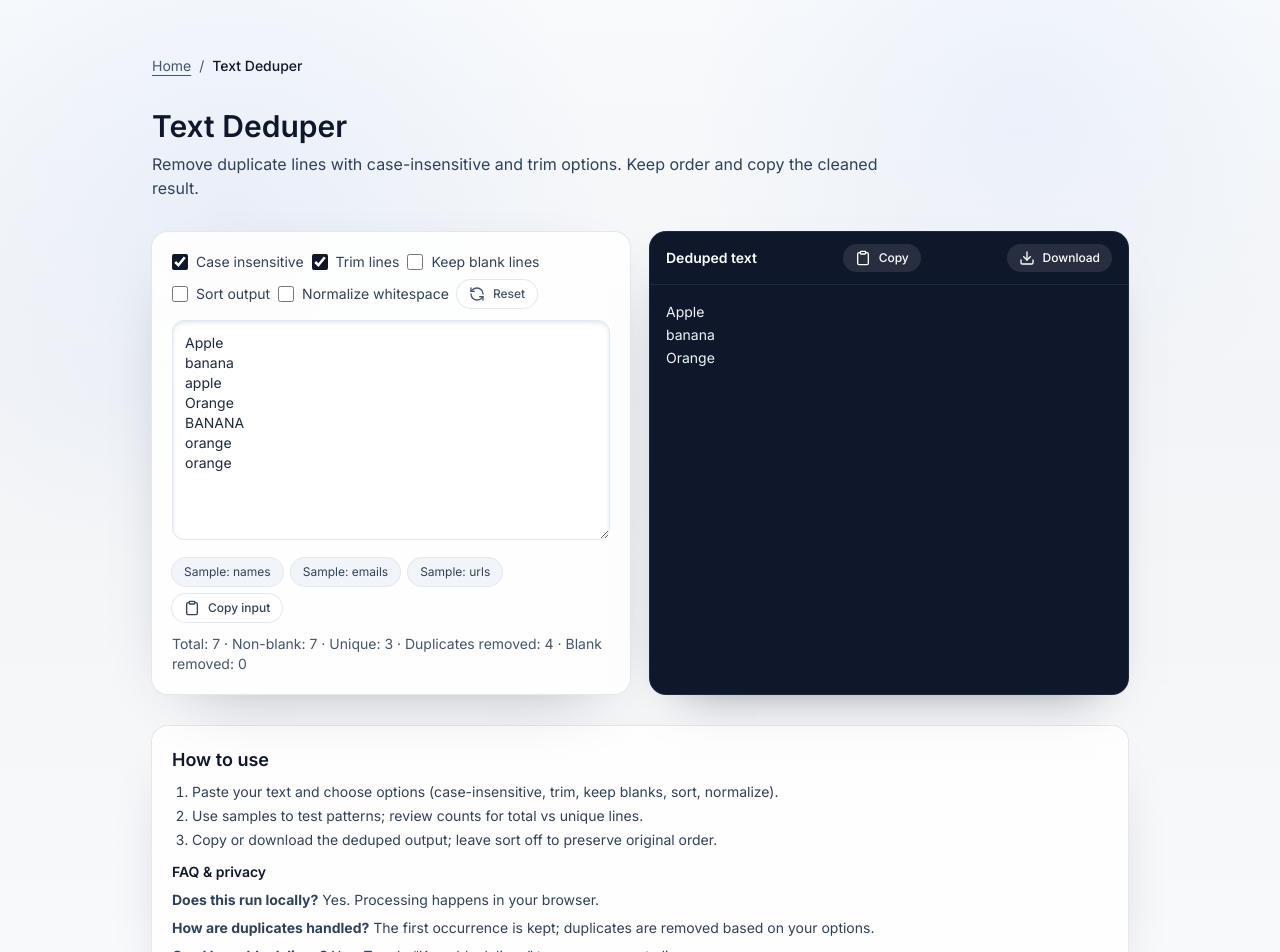
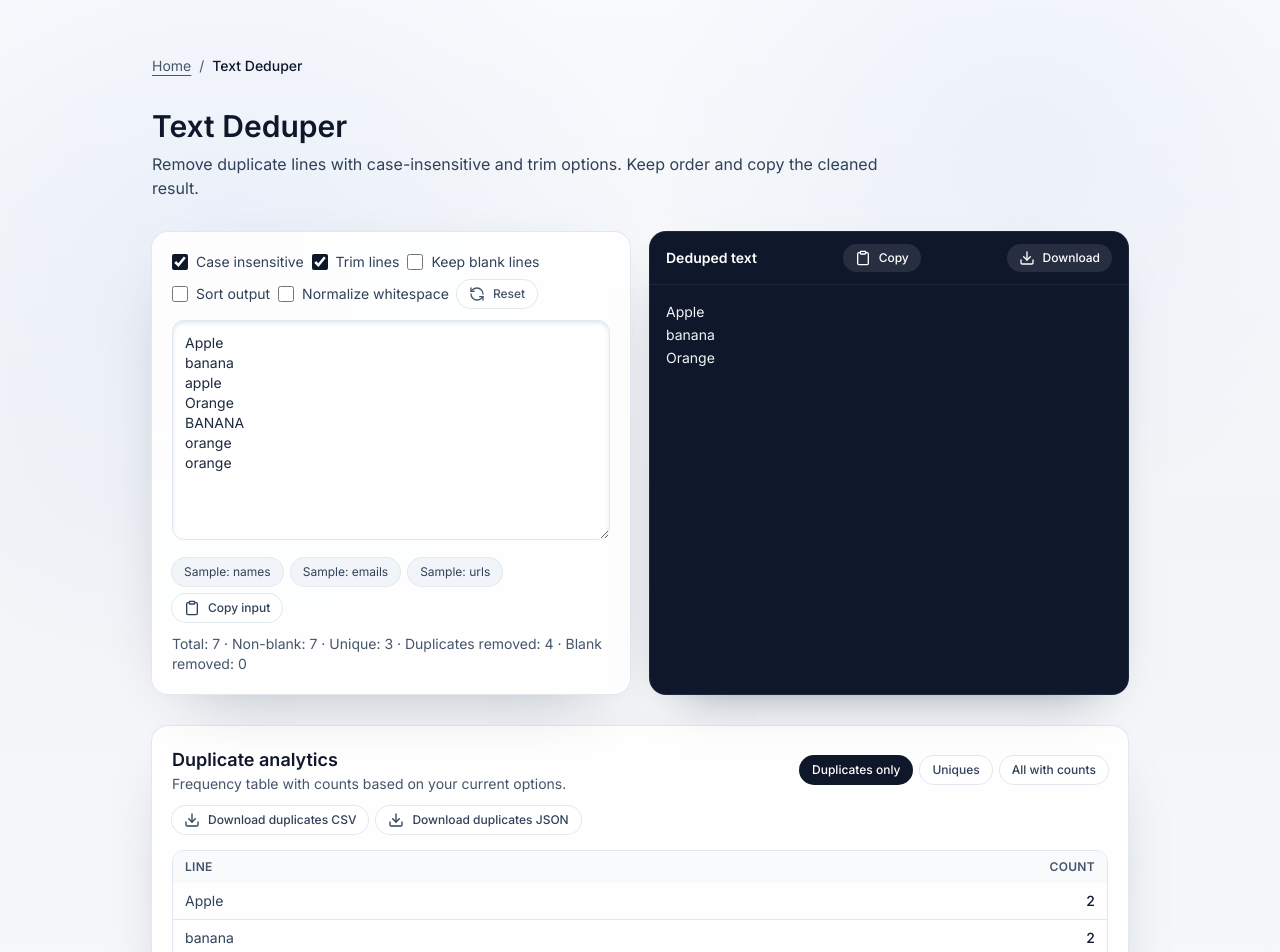
Before and after one commit to ChainPix/custom-website, a Next.js app: page /text-deduper in a window 1280 px wide. Shown: the top 952 px of the page. Built offline with nearby package versions, Linux system fonts and the light colour scheme; no server answers.

Commit message:
Added duplicate analytics with a frequency table, filter toggle (duplicates/uniques/all), and CSV/JSON downloads for duplicates

```diff
--- a/app/(tools)/text-deduper/TEXT_DEDUPER.md
+++ b/app/(tools)/text-deduper/TEXT_DEDUPER.md
@@ -8,6 +8,7 @@
 - Stats: Counts now follow the same normalization pipeline (total, non-blank, unique, duplicates removed, blank removed).
 - Performance: Debounced input processing to keep large pastes responsive.
 - UX: Renamed normalization toggle to "Normalize whitespace" with a tooltip clarifying the behavior.
+- Analytics: Added a frequency table with duplicate/unique filters and CSV/JSON duplicates download.
 - Accessibility: `aria-live` status, labeled output region, aria-labels on controls, focus-visible styling; copy status announced.
 - Content/SEO: Metadata plus on-page How-to/FAQ with privacy note; FAQPage JSON-LD injected.
 
--- a/app/(tools)/text-deduper/client.tsx
+++ b/app/(tools)/text-deduper/client.tsx
@@ -32,6 +32,7 @@ export default function TextDeduperClient() {
   const [copied, setCopied] = useState(false);
   const [error, setError] = useState("");
   const [copiedInput, setCopiedInput] = useState(false);
+  const [frequencyView, setFrequencyView] = useState<"duplicates" | "uniques" | "all">("duplicates");
   const MAX_LEN = 50000;
   const maxLenMessage = "Input too large, try file upload / enable worker mode / chunk mode.";
 
@@ -51,7 +52,7 @@ export default function TextDeduperClient() {
     return () => clearTimeout(timer);
   }, [input]);
 
-  const { output, stats } = useMemo(() => {
+  const { output, stats, frequencies } = useMemo(() => {
     if (error || debouncedInput.length > MAX_LEN) {
       return {
         output: "",
@@ -62,6 +63,7 @@ export default function TextDeduperClient() {
           duplicatesRemoved: 0,
           blankLinesRemoved: 0,
         },
+        frequencies: [] as Array<{ line: string; count: number }>,
       };
     }
     let lines = debouncedInput.split(/\r?\n/);
@@ -70,6 +72,7 @@ export default function TextDeduperClient() {
     }
     const seen = new Set<string>();
     const result: string[] = [];
+    const frequenciesMap = new Map<string, { line: string; count: number }>();
     const totalLines = lines.length;
     let nonBlankLines = 0;
     let blankLinesRemoved = 0;
@@ -86,6 +89,12 @@ export default function TextDeduperClient() {
         nonBlankLines += 1;
       }
       includedLines += 1;
+      const existing = frequenciesMap.get(key);
+      if (existing) {
+        existing.count += 1;
+      } else {
+        frequenciesMap.set(key, { line: normalized, count: 1 });
+      }
       if (!seen.has(key)) {
         seen.add(key);
         result.push(normalized);
@@ -93,6 +102,10 @@ export default function TextDeduperClient() {
     }
     if (options.sort) {
       result.sort((a, b) => a.localeCompare(b));
+    }
+    const frequencies = Array.from(frequenciesMap.values());
+    if (options.sort) {
+      frequencies.sort((a, b) => a.line.localeCompare(b.line));
     }
     const uniqueLines = result.length;
     const duplicatesRemoved = Math.max(includedLines - uniqueLines, 0);
@@ -105,6 +118,7 @@ export default function TextDeduperClient() {
         duplicatesRemoved,
         blankLinesRemoved,
       },
+      frequencies,
     };
   }, [debouncedInput, error, options]);
 
@@ -114,6 +128,18 @@ export default function TextDeduperClient() {
   const duplicatesRemovedCount = stats.duplicatesRemoved;
   const blankRemovedCount = stats.blankLinesRemoved;
 
+  const filteredFrequencies = useMemo(() => {
+    if (frequencyView === "duplicates") {
+      return frequencies.filter((row) => row.count > 1);
+    }
+    if (frequencyView === "uniques") {
+      return frequencies.filter((row) => row.count === 1);
+    }
+    return frequencies;
+  }, [frequencies, frequencyView]);
+
+  const duplicatesReport = useMemo(() => frequencies.filter((row) => row.count > 1), [frequencies]);
+
   const handleCopy = async () => {
     try {
       await navigator.clipboard.writeText(output);
@@ -122,6 +148,33 @@ export default function TextDeduperClient() {
     } catch (err) {
       console.error("Copy failed", err);
     }
+  };
+
+  const downloadDuplicatesReport = (format: "csv" | "json") => {
+    if (!duplicatesReport.length) return;
+    if (format === "json") {
+      const blob = new Blob([JSON.stringify(duplicatesReport, null, 2)], { type: "application/json" });
+      const url = URL.createObjectURL(blob);
+      const a = document.createElement("a");
+      a.href = url;
+      a.download = "text-deduper-duplicates.json";
+      a.click();
+      URL.revokeObjectURL(url);
+      return;
+    }
+    const header = "line,count";
+    const rows = duplicatesReport.map((row) => {
+      const safeLine = `"${row.line.replace(/"/g, '""')}"`;
+      return `${safeLine},${row.count}`;
+    });
+    const csv = [header, ...rows].join("\n");
+    const blob = new Blob([csv], { type: "text/csv" });
+    const url = URL.createObjectURL(blob);
+    const a = document.createElement("a");
+    a.href = url;
+    a.download = "text-deduper-duplicates.csv";
+    a.click();
+    URL.revokeObjectURL(url);
   };
 
   return (
@@ -328,6 +381,91 @@ export default function TextDeduperClient() {
       </div>
 
       <div className="rounded-2xl bg-white/90 p-5 shadow-[var(--shadow-soft)] ring-1 ring-slate-200">
+        <div className="flex flex-wrap items-center justify-between gap-3">
+          <div>
+            <h2 className="text-lg font-semibold text-slate-900">Duplicate analytics</h2>
+            <p className="text-sm text-slate-600">Frequency table with counts based on your current options.</p>
+          </div>
+          <div className="flex flex-wrap items-center gap-2">
+            <button
+              onClick={() => setFrequencyView("duplicates")}
+              className={`rounded-full px-3 py-1.5 text-xs font-medium ring-1 transition ${
+                frequencyView === "duplicates"
+                  ? "bg-slate-900 text-white ring-slate-900"
+                  : "bg-white text-slate-700 ring-slate-200 hover:-translate-y-0.5"
+              }`}
+              aria-pressed={frequencyView === "duplicates"}
+            >
+              Duplicates only
+            </button>
+            <button
+              onClick={() => setFrequencyView("uniques")}
+              className={`rounded-full px-3 py-1.5 text-xs font-medium ring-1 transition ${
+                frequencyView === "uniques"
+                  ? "bg-slate-900 text-white ring-slate-900"
+                  : "bg-white text-slate-700 ring-slate-200 hover:-translate-y-0.5"
+              }`}
+              aria-pressed={frequencyView === "uniques"}
+            >
+              Uniques
+            </button>
+            <button
+              onClick={() => setFrequencyView("all")}
+              className={`rounded-full px-3 py-1.5 text-xs font-medium ring-1 transition ${
+                frequencyView === "all"
+                  ? "bg-slate-900 text-white ring-slate-900"
+                  : "bg-white text-slate-700 ring-slate-200 hover:-translate-y-0.5"
+              }`}
+              aria-pressed={frequencyView === "all"}
+            >
+              All with counts
+            </button>
+          </div>
+        </div>
+        <div className="mt-3 flex flex-wrap items-center gap-2 text-xs text-slate-600">
+          <button
+            onClick={() => downloadDuplicatesReport("csv")}
+            className="flex items-center gap-2 rounded-full bg-white px-3 py-1.5 font-medium text-slate-700 ring-1 ring-slate-200 transition hover:-translate-y-0.5 disabled:opacity-50"
+            disabled={!duplicatesReport.length}
+          >
+            <Download className="h-4 w-4" /> Download duplicates CSV
+          </button>
+          <button
+            onClick={() => downloadDuplicatesReport("json")}
+            className="flex items-center gap-2 rounded-full bg-white px-3 py-1.5 font-medium text-slate-700 ring-1 ring-slate-200 transition hover:-translate-y-0.5 disabled:opacity-50"
+            disabled={!duplicatesReport.length}
+          >
+            <Download className="h-4 w-4" /> Download duplicates JSON
+          </button>
+        </div>
+        <div className="mt-4 overflow-hidden rounded-xl border border-slate-200">
+          <div className="grid grid-cols-[minmax(0,1fr)_120px] bg-slate-50 px-3 py-2 text-xs font-semibold uppercase tracking-wide text-slate-600">
+            <span>Line</span>
+            <span className="text-right">Count</span>
+          </div>
+          <div className="max-h-64 divide-y divide-slate-200 overflow-auto text-sm">
+            {filteredFrequencies.length ? (
+              filteredFrequencies.map((row, index) => (
+                <div
+                  key={`${row.line}-${index}`}
+                  className="grid grid-cols-[minmax(0,1fr)_120px] items-start px-3 py-2 text-slate-700"
+                >
+                  <span className="break-words">
+                    {row.line === "" ? <em className="text-slate-400">(blank)</em> : row.line}
+                  </span>
+                  <span className="text-right font-medium text-slate-900">{row.count.toLocaleString()}</span>
+                </div>
+              ))
+            ) : (
+              <div className="px-3 py-6 text-center text-sm text-slate-500">
+                {error ? "Resolve the input error to view analytics." : "No rows match this filter yet."}
+              </div>
+            )}
+          </div>
+        </div>
+      </div>
+
+      <div className="rounded-2xl bg-white/90 p-5 shadow-[var(--shadow-soft)] ring-1 ring-slate-200">
         <h2 className="text-lg font-semibold text-slate-900">How to use</h2>
         <ol className="mt-2 list-decimal space-y-1 pl-5 text-sm text-slate-700">
           <li>Paste your text and choose options (case-insensitive, trim, keep blanks, sort, normalize).</li>
```
